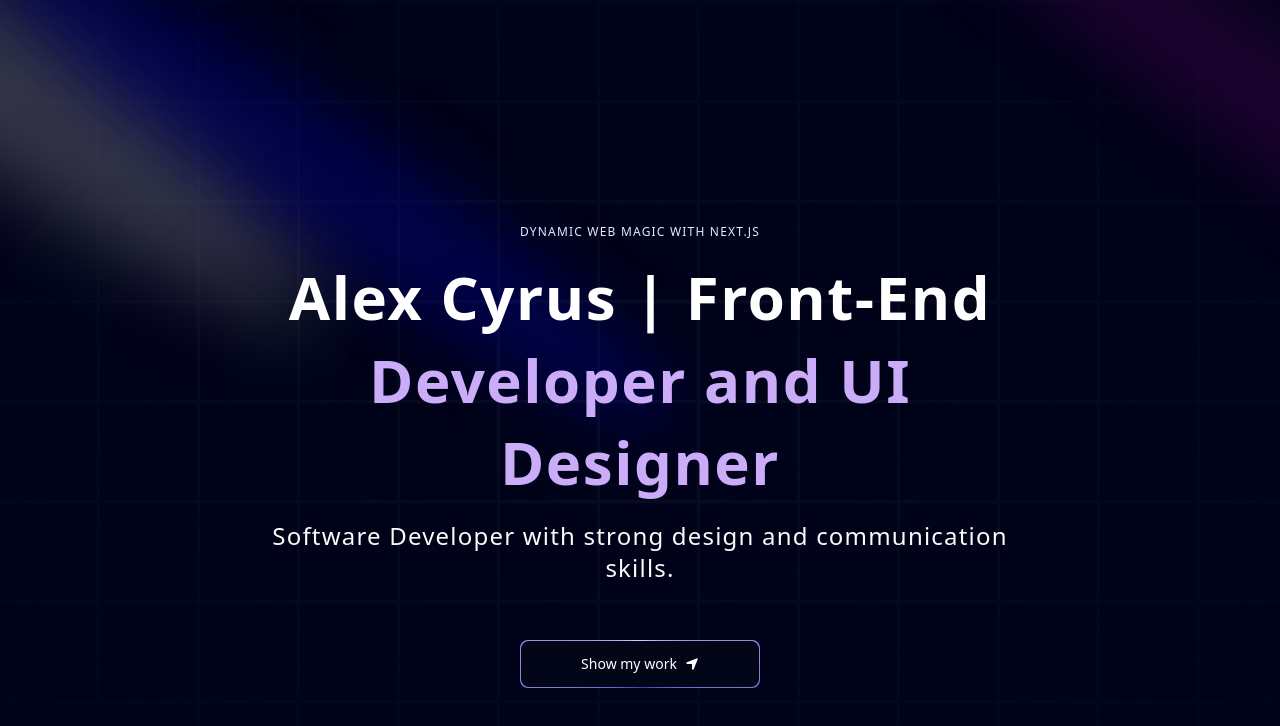
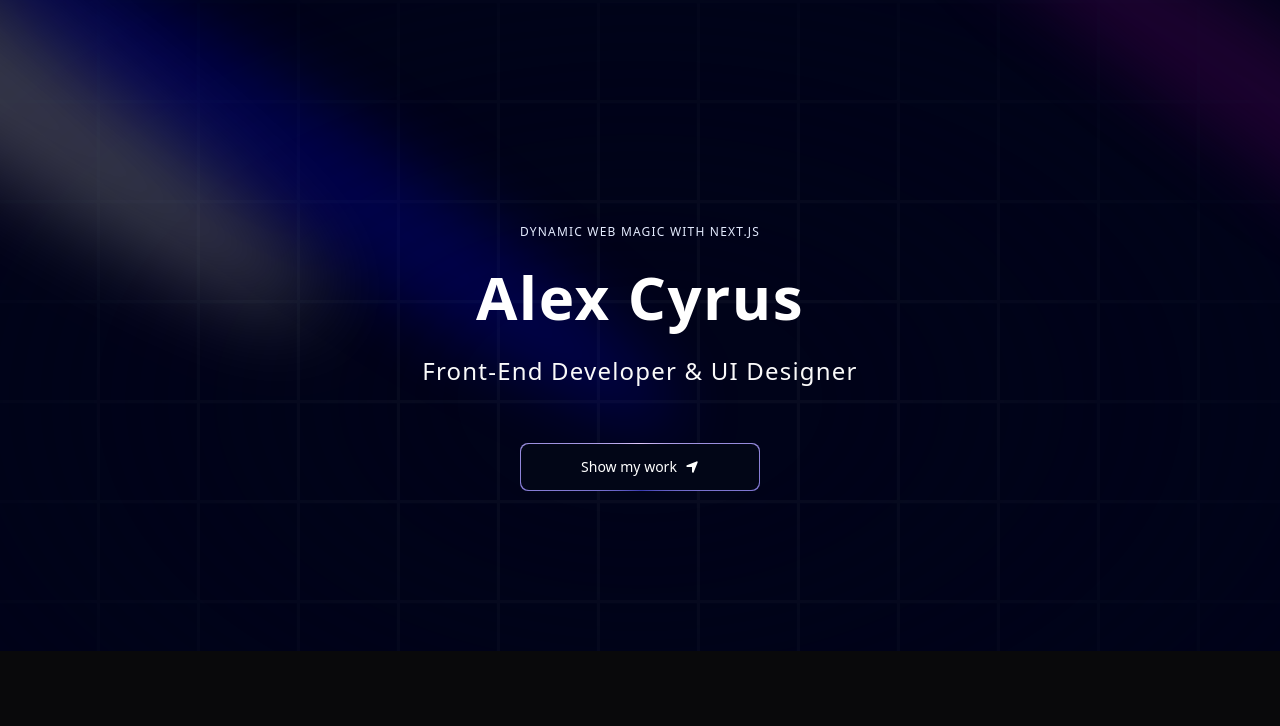
Before and after one commit to alexcyrus/portfolio-tailwind, a Next.js app: page / in a window 1280 px wide. Shown: the top 726 px of the page. Built offline with nearby package versions, Linux system fonts and the light colour scheme.

Commit message:
edit text

```diff
--- a/components/Hero.tsx
+++ b/components/Hero.tsx
@@ -44,21 +44,18 @@ const Hero = () => {
           <p className="uppercase tracking-widest text-xs text-center text-blue-100 max-w-80">
             Dynamic Web Magic with Next.js
           </p>
-
           {/**
            *  Link: https://ui.aceternity.com/components/text-generate-effect
            *
            *  change md:text-6xl, add more responsive code
            */}
           <TextGenerateEffect
-            words="Alex Cyrus | Front-End Developer and UI Designer"
+            words="Alex Cyrus"
             className="text-center text-[40px] md:text-5xl lg:text-6xl"
           />
-
           <p className="text-center md:tracking-wider mb-4 text-sm md:text-lg lg:text-2xl">
-            Software Developer with strong design and communication skills.
+            Front-End Developer & UI Designer
           </p>
-
           <a href="#about">
             <MagicButton
               title="Show my work"
```
